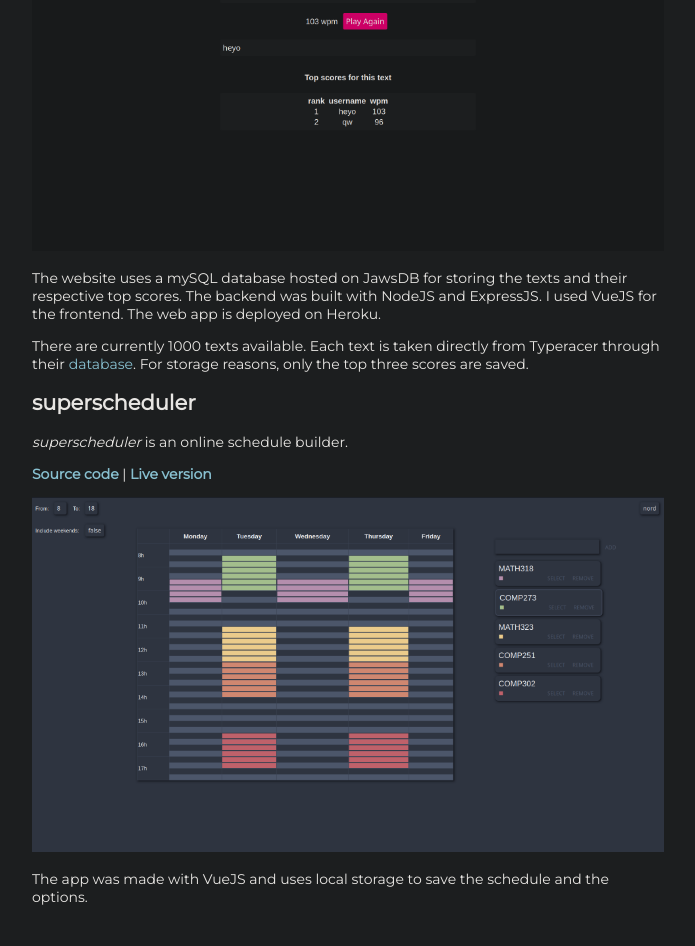
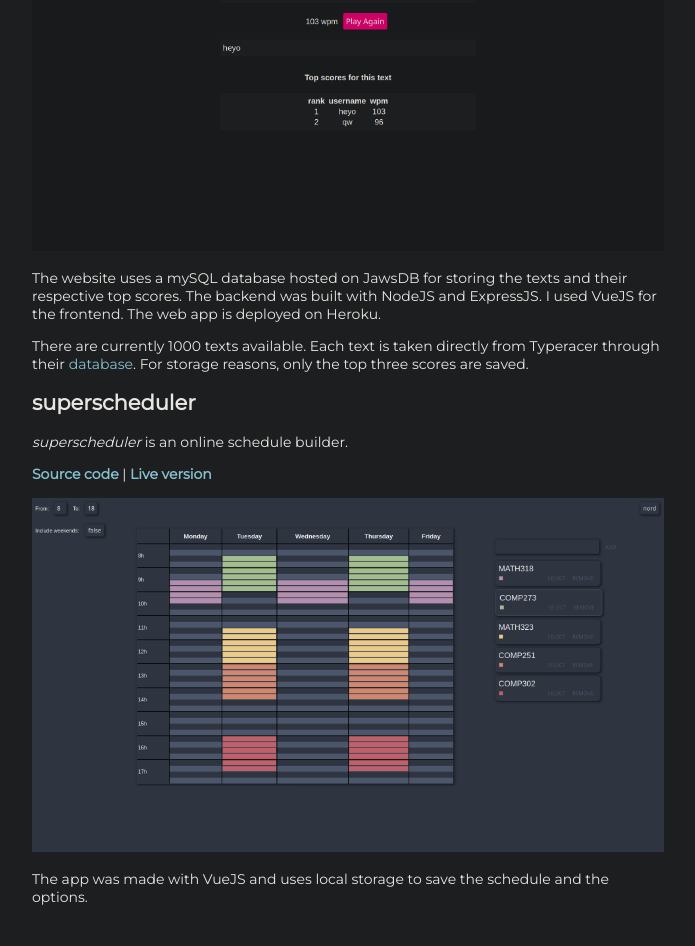
Before and after one commit to jfto23/personal_website, a Jekyll site: the page built from projects.markdown, in a window 1280 px wide. Shown: the part 874-1820 px from the top of the page, without its empty margins (292-987 px from the left). Built offline with Jekyll 4.4.1, drawn with Linux system fonts in a browser that asks for light colours.

Commit message:
updated picture

```diff
--- a/projects.markdown
+++ b/projects.markdown
@@ -43,7 +43,7 @@ _superscheduler_ is an online schedule builder.
 __[Source code](https://github.com/jfto23/superscheduler/)__ | __[Live
 version](https://jfto23.github.io/superscheduler/)__
 
-![](/assets/images/superscheduler_nord.png)
+![](/assets/images/superscheduler.png)
 
 The app was made with VueJS and uses local storage to save the schedule and the
 options.
```
Also changed, not shown: assets/images/superscheduler.png (added), assets/images/superscheduler_nord.png (deleted).
